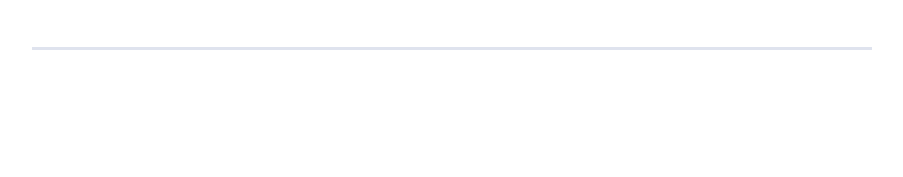
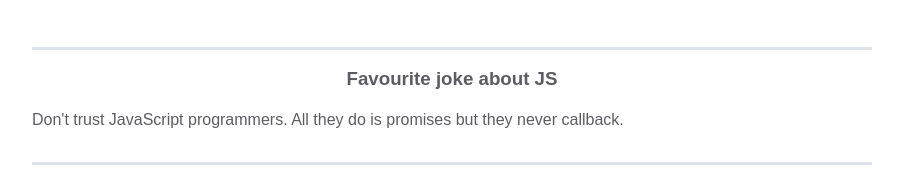
Before and after one commit to Wow11One/homepage, a plain HTML site: page index.html in a window 1280 px wide. Shown: the part 1579-1756 px from the top of the page, without its empty margins (188-1091 px from the left). Before the commit the page ends 1644 px from the top, so only its background shows below. Drawn offline with Linux system fonts and the light colour scheme.

Commit message:
added joke block

```diff
--- a/index.html
+++ b/index.html
@@ -177,6 +177,14 @@
           </div>
         </div>
       </div>
+      <div class="container">
+        <div class="joke__block">
+          <h3 class="joke__header">Favourite joke about JS</h3>
+            <p class="joke_text">
+              Don't trust JavaScript programmers. All they do is promises but they never callback.
+            </p>
+        </div>
+      </div>
     </main>
     <script src="assets/observer.js"></script>
   </body>
--- a/styles.css
+++ b/styles.css
@@ -58,6 +58,12 @@
   }
 
   .resume__block {
+    border-bottom: 3px solid var(--border-color);
+    padding-bottom: 30px;
+    margin-bottom: 15px;
+  }
+
+  .joke__block {
     border-bottom: 3px solid var(--border-color);
     padding-bottom: 30px;
     margin-bottom: 15px;
@@ -171,7 +177,18 @@
     text-align: justify;
   }
 
+  .joke_text {
+    color: var(--secondary-text-color);
+    text-align: justify;
+  }
+
   .skills__header {
+    color: var(--secondary-text-color);
+    text-align: center;
+    margin-bottom: 15px;
+  }
+
+  .joke__header {
     color: var(--secondary-text-color);
     text-align: center;
     margin-bottom: 15px;
```
